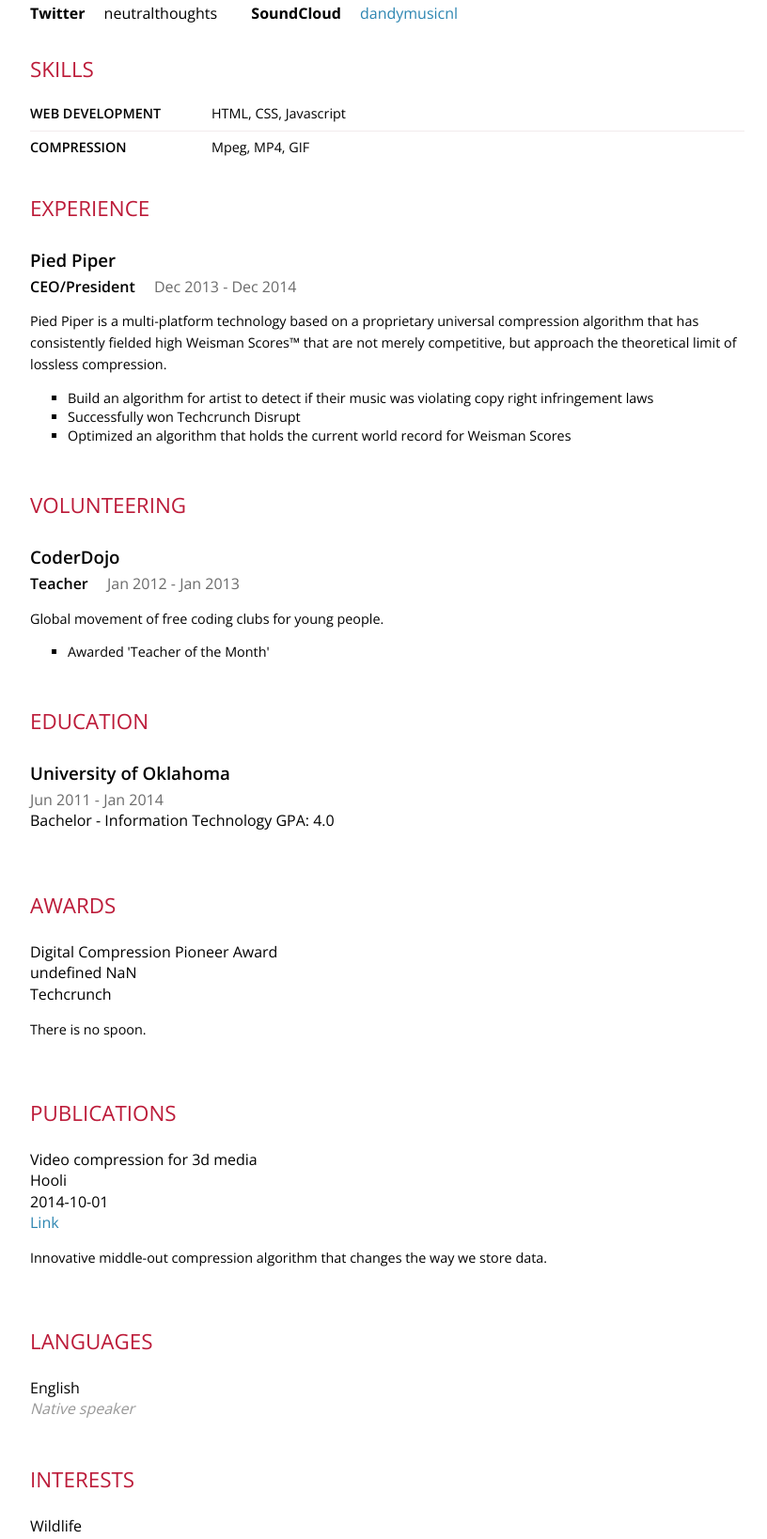
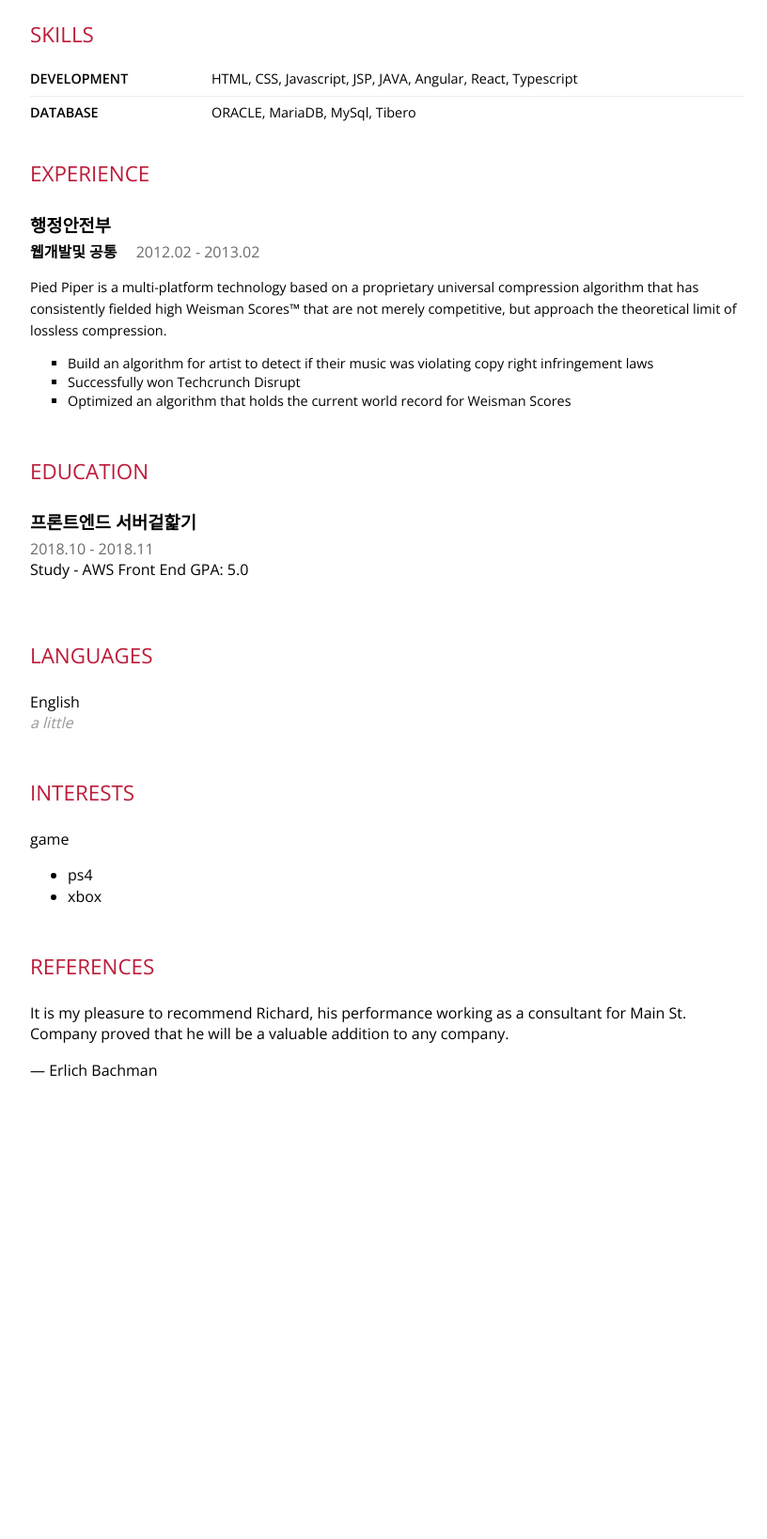
Before and after one commit to jhw811/jhw811.github.io, a plain HTML site: page index.html in a window 1280 px wide. Shown: the part 250-1888 px from the top of the page at 94% size, without its empty margins (8-824 px from the left). After the commit the page ends 1516 px from the top, so only its background shows below. Drawn offline with nearby package versions, Linux system fonts and the light colour scheme.

Commit message:
내용수정

```diff
--- a/index.html
+++ b/index.html
@@ -173,7 +173,7 @@
                     <a href="mailto:jhw811@naver.com">jhw811@naver.com</a>
                 </span>
                 <span class="detail">
-                    (912) 555-4321
+                    (010) 5658-6891
                 </span>
                 <span class="detail">
                     <a href="https://jhw811.github.io">https://jhw811.github.io</a>
@@ -187,7 +187,7 @@
             length-limited and adaptive variants, his non-work interests range widely, everything from quantum computing
             to chaos theory. He could tell you about it, but THAT would NOT be a “length-limited” conversation!</p>
         <p></p>
-        <div class="profile">
+        <!-- <div class="profile">
             <strong class="network">
                 Twitter
             </strong>
@@ -202,28 +202,34 @@
             <span class="username">
                 <a href="https://soundcloud.com/dandymusicnl">dandymusicnl</a>
             </span>
-        </div>
+        </div> -->
     </section>
     <section id="skills">
         <h2>Skills</h2>
         <div class="item">
             <div class="name">
-                Web Development
+                Development
             </div>
             <div class="keywords">
                 HTML,
                 CSS,
-                Javascript
+                Javascript,
+                JSP,
+                JAVA,
+                Angular,
+                React,
+                Typescript
             </div>
         </div>
         <div class="item">
             <div class="name">
-                Compression
+                Database
             </div>
             <div class="keywords">
-                Mpeg,
-                MP4,
-                GIF
+                ORACLE,
+                MariaDB,
+                MySql,
+                Tibero
             </div>
         </div>
     </section>
@@ -231,16 +237,16 @@
         <h2>Experience</h2>
         <section class="item">
             <header>
-                <h3 class="name">Pied Piper</h3>
+                <h3 class="name">행정안전부</h3>
             </header>
             <span class="position">
-                CEO/President
+                웹개발및 공통
             </span>
             <span class="startDate">
-                Dec 2013
+                2012.02
             </span>
             <span class="endDate">
-                - Dec 2014
+                - 2013.02
             </span>
             <div class="summary">
                 <p></p>
@@ -257,90 +263,30 @@
             </ul>
         </section>
     </section>
-    <section class="experience">
-        <h2>Volunteering</h2>
-        <div class="item">
-            <header>
-                <h3 class="name">CoderDojo</h3>
-            </header>
-            <span class="position">
-                Teacher
-            </span>
-            <span class="startDate">
-                Jan 2012
-            </span>
-            <span class="endDate">
-                - Jan 2013
-            </span>
-            <div class="summary">
-                <p>Global movement of free coding clubs for young people.</p>
-            </div>
-            <ul class="highlights">
-                <li>Awarded 'Teacher of the Month'</li>
-            </ul>
-        </div>
-    </section>
     <section id="education">
         <h2>Education</h2>
         <div class="item">
             <header>
-                <h3 class="name">University of Oklahoma</h3>
+                <h3 class="name">프론트엔드 서버겉핥기</h3>
             </header>
             <div class="dates">
                 <span class="startDate">
-                    Jun 2011
+                    2018.10
                 </span>
                 <span class="endDate">
-                    - Jan 2014
+                    - 2018.11
                 </span>
             </div>
             <div class="qualification">
                 <span class="studyType">
-                    Bachelor
+                    Study
                 </span>
                 <span class="area">
-                    - Information Technology
+                    - AWS Front End
                 </span>
                 <span class="gpa">
-                    GPA: 4.0
+                    GPA: 5.0
                 </span>
-            </div>
-        </div>
-    </section>
-    <section id="awards">
-        <h2>Awards</h2>
-        <div class="item">
-            <div class="title">
-                Digital Compression Pioneer Award
-            </div>
-            <div class="date">
-                undefined NaN
-            </div>
-            <div class="awarder">
-                Techcrunch
-            </div>
-            <div class="summary">
-                <p>There is no spoon.</p>
-            </div>
-        </div>
-    </section>
-    <section id="publications">
-        <h2>Publications</h2>
-        <div class="item">
-            <div class="name">
-                Video compression for 3d media
-            </div>
-            <div class="publisher">
-                Hooli
-            </div>
-            <div class="releaseDate">
-                2014-10-01
-            </div>
-            <div class="website">
-                <a href="http://en.wikipedia.org/wiki/Silicon_Valley_(TV_series)">Link</a>
-            </div>
-            <div class="summary">
-                <p>Innovative middle-out compression algorithm that changes the way we store data.</p>
             </div>
         </div>
     </section>
@@ -351,7 +297,7 @@
                 English
             </div>
             <div class="fluency">
-                <em>Native speaker</em>
+                <em>a little</em>
             </div>
         </div>
     </section>
@@ -359,11 +305,11 @@
         <h2>Interests</h2>
         <div class="item">
             <div class="name">
-                Wildlife
+                game
             </div>
             <ul class="keywords">
-                <li>Ferrets</li>
-                <li>Unicorns</li>
+                <li>ps4</li>
+                <li>xbox</li>
             </ul>
         </div>
     </section>
```
